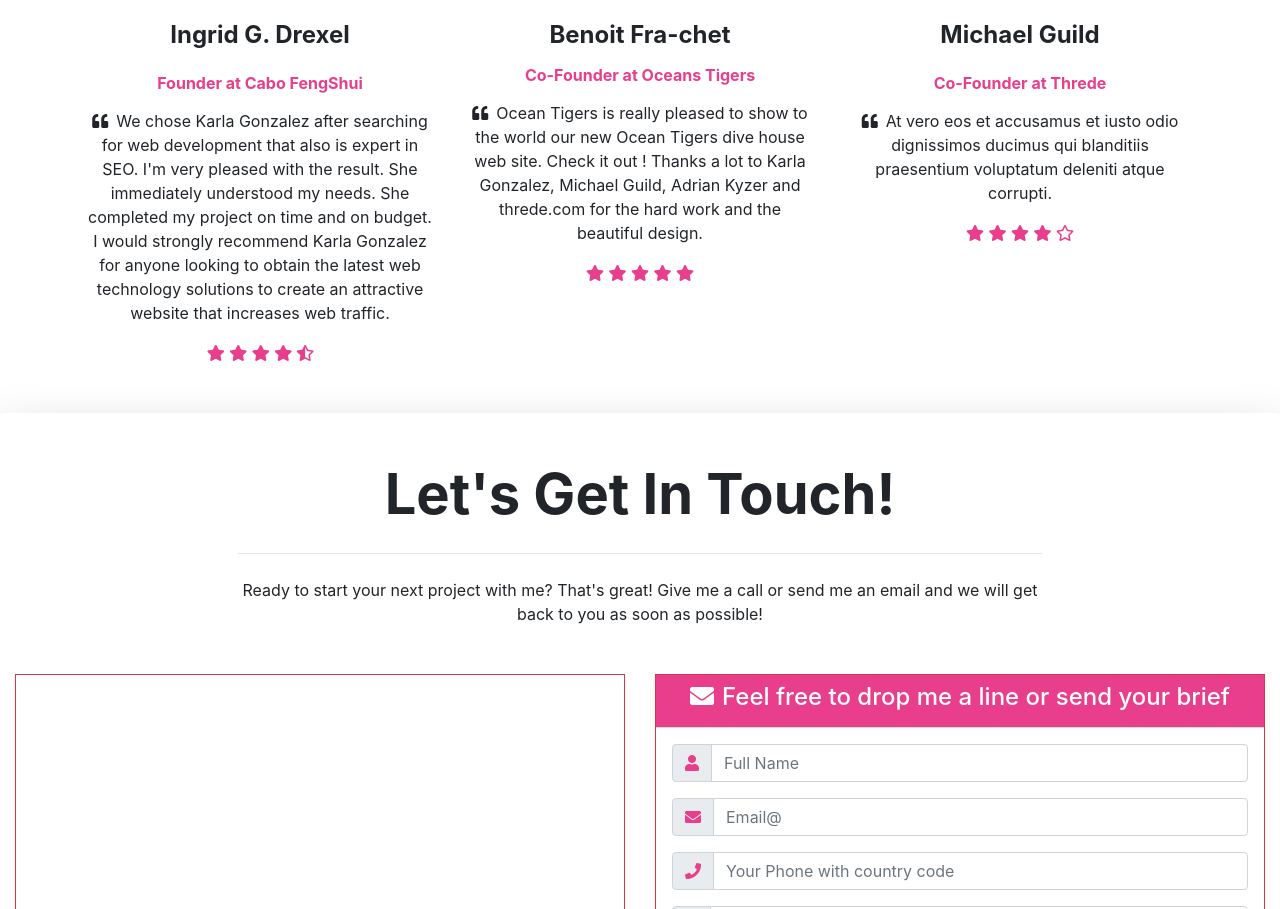
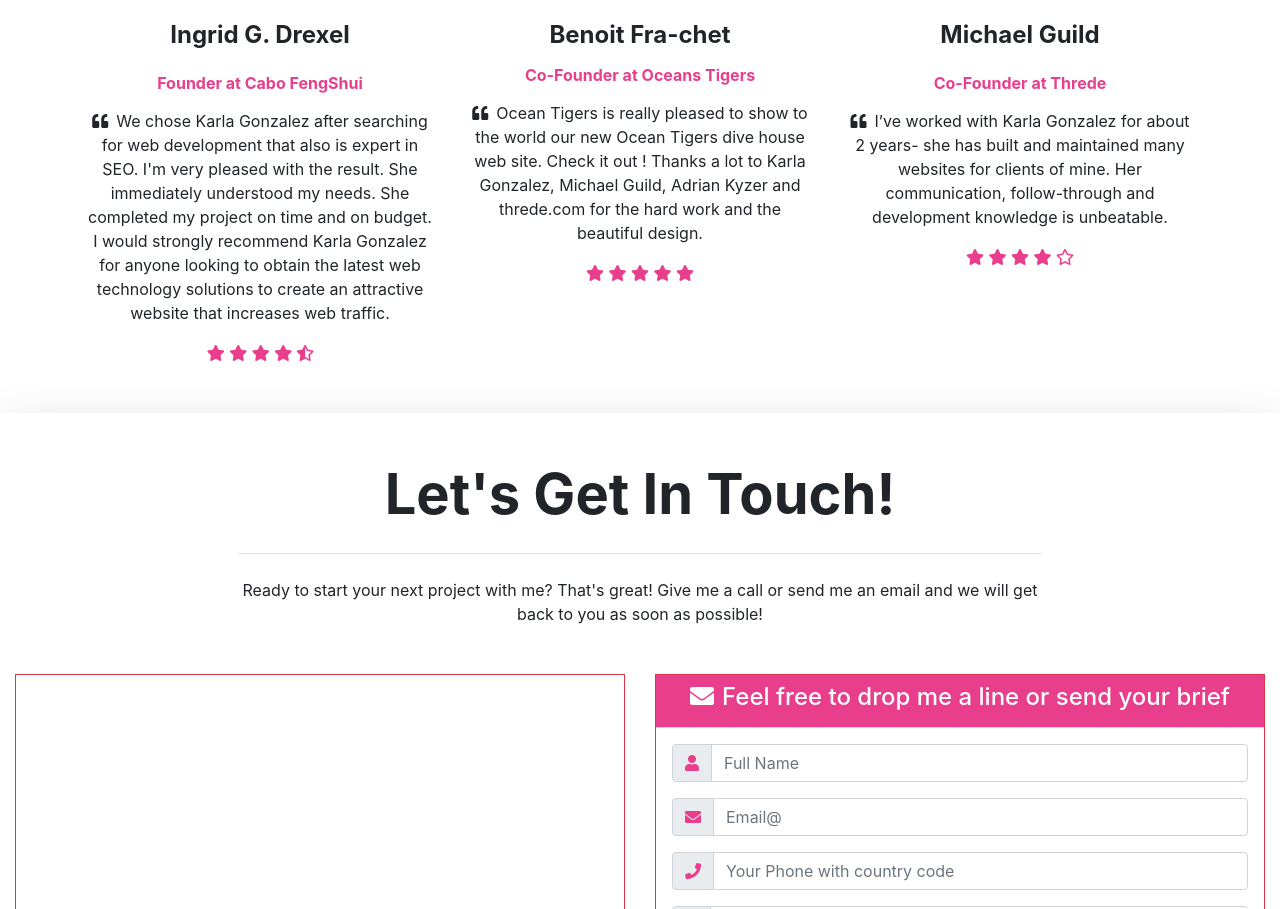
Before and after one commit to karlafgl/portfolio, a plain HTML site: page index.html in a window 1280 px wide. Shown: the part 4150-5059 px from the top of the page. Drawn offline with nearby package versions, Linux system fonts and the light colour scheme.

Commit message:
adding testimonial

```diff
--- a/index.html
+++ b/index.html
@@ -288,8 +288,7 @@
             <p class="font-weight-bold h4 mt-4">Michael Guild</p>
             <h6 class="font-weight-bold textPink my-3">Co-Founder at Threde</h6>
             <p class="font-weight-normal ">
-              <i class="fas fa-quote-left pr-2"></i>At vero eos et accusamus et iusto odio dignissimos ducimus qui
-              blanditiis praesentium voluptatum deleniti atque corrupti.</p>
+              <i class="fas fa-quote-left pr-2"></i>I’ve worked with Karla Gonzalez for about 2 years- she has built and maintained many websites for clients of mine. Her communication, follow-through and development knowledge is unbeatable.</p>
             <div class="textPink">
               <i class="fas fa-star"> </i>
               <i class="fas fa-star"> </i>
```
